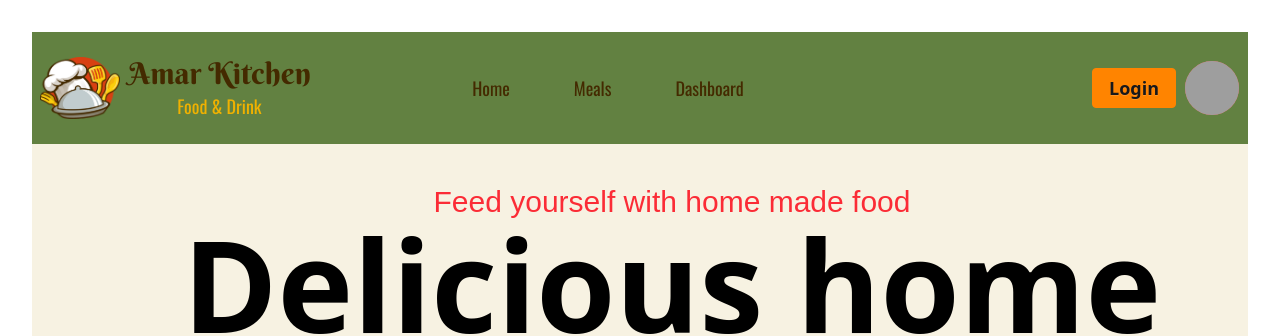
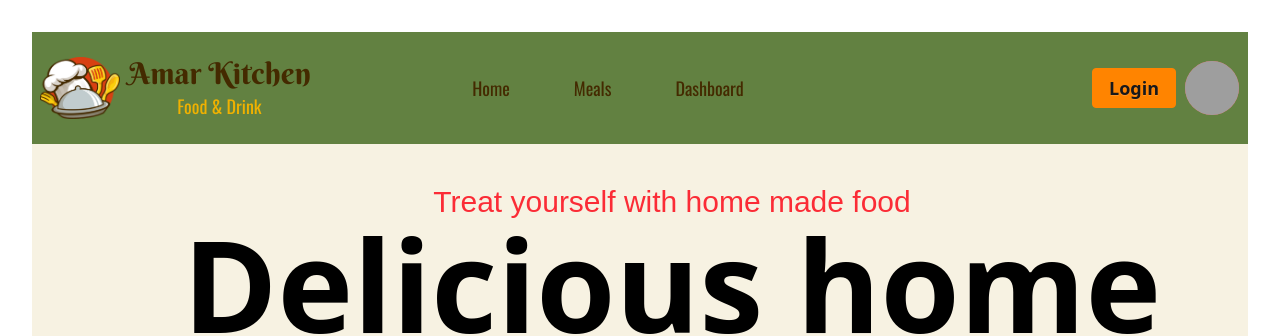
Before and after one commit to rafiul396/localchefbazaar, a React app: page / in a window 1280 px wide. Shown: the top 336 px of the page. Built offline with nearby package versions, Linux system fonts and the light colour scheme; grey boxes are pictures that could not be loaded; the HTML template or start-up script is replaced by a standard one; a web font is replaced by a local one.

Commit message:
refactor: replace 'feed' with 'treat' project-wide

```diff
--- a/src/components/Hero/Hero.jsx
+++ b/src/components/Hero/Hero.jsx
@@ -39,7 +39,7 @@ const Hero = () => {
         <section className='w-screen max-h-screen bg-accent flex flex-col items-center pt-10 overflow-y-hidden'>
             <div>
                 <h2 className='font-bold stalinist-one-regular text-lg text-red-500 text-center xl:text-3xl animate__animated animate__backInDown'>
-                    Feed yourself with home made food
+                    Treat yourself with home made food
                 </h2>
                 {/* <h1 className='text-center text-7xl font-bold mt-4'>
                     Delicious home made <br /> food For today
```
